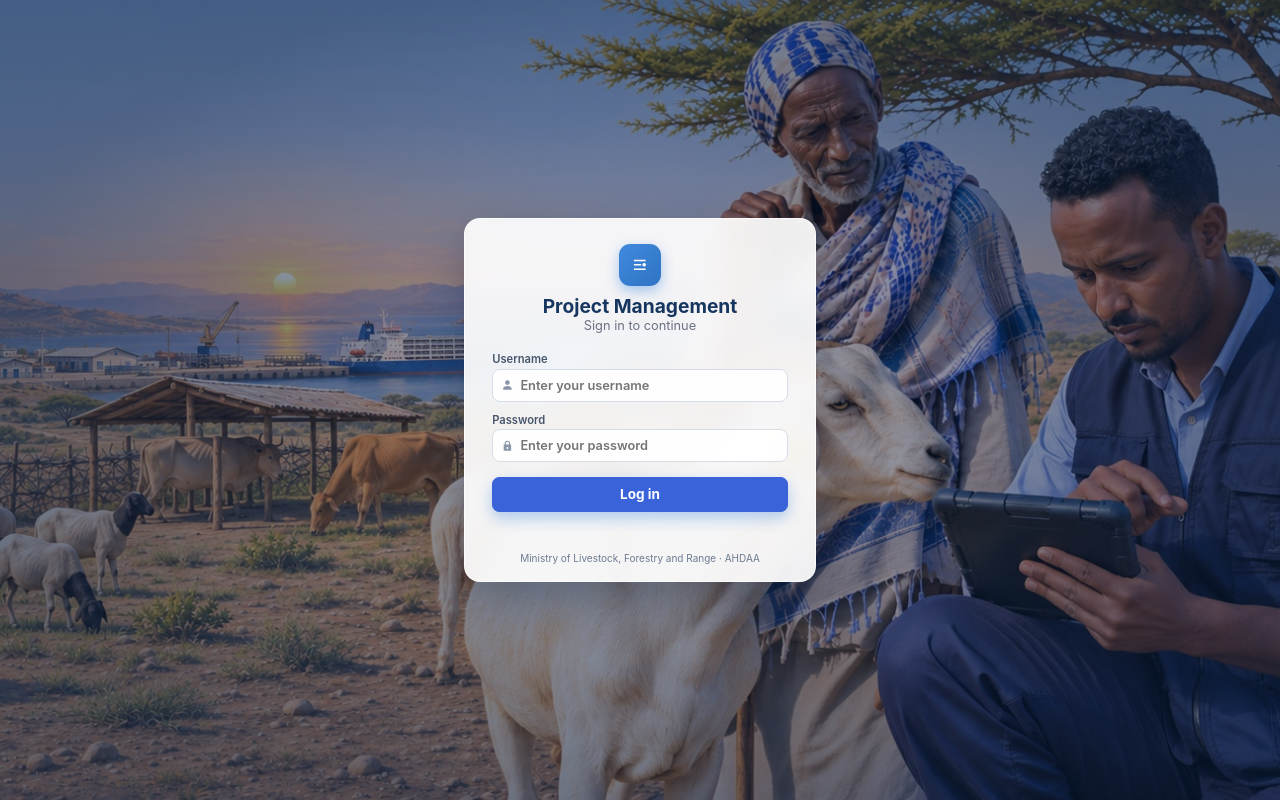
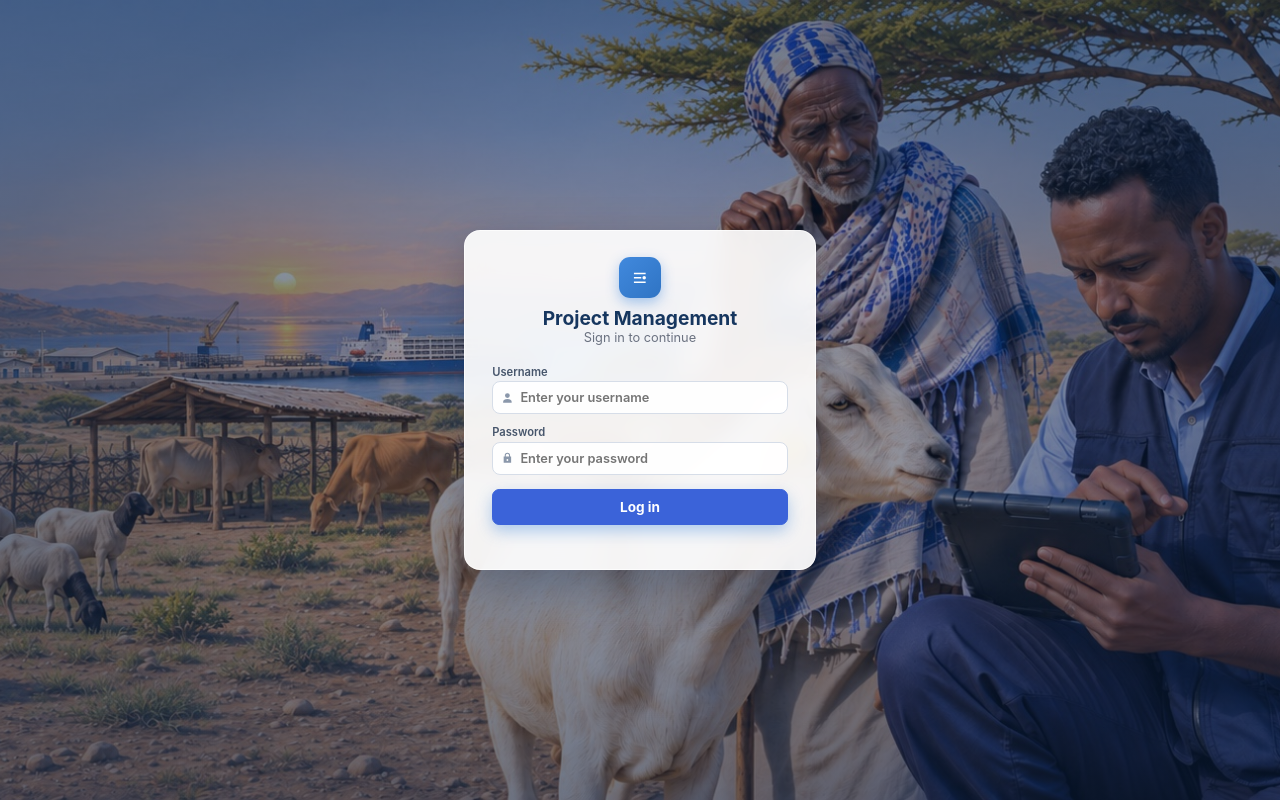
Before and after one commit to Rifuras/som, a website: page public/index.html in a window 1280 px wide. Drawn offline with Linux system fonts and the light colour scheme; no server answers.

Commit message:
Login page: remove footer line
Co-Authored-By: Claude Opus 5.5 <noreply@anthropic.com>

```diff
--- a/public/index.html
+++ b/public/index.html
@@ -30,7 +30,6 @@
       </label>
       <button class="btn primary login-btn" type="submit">Log in</button>
       <p id="loginErr" class="err"></p>
-      <p class="login-foot">Ministry of Livestock, Forestry and Range · AHDAA</p>
     </form>
     </div>
   </div>
```
